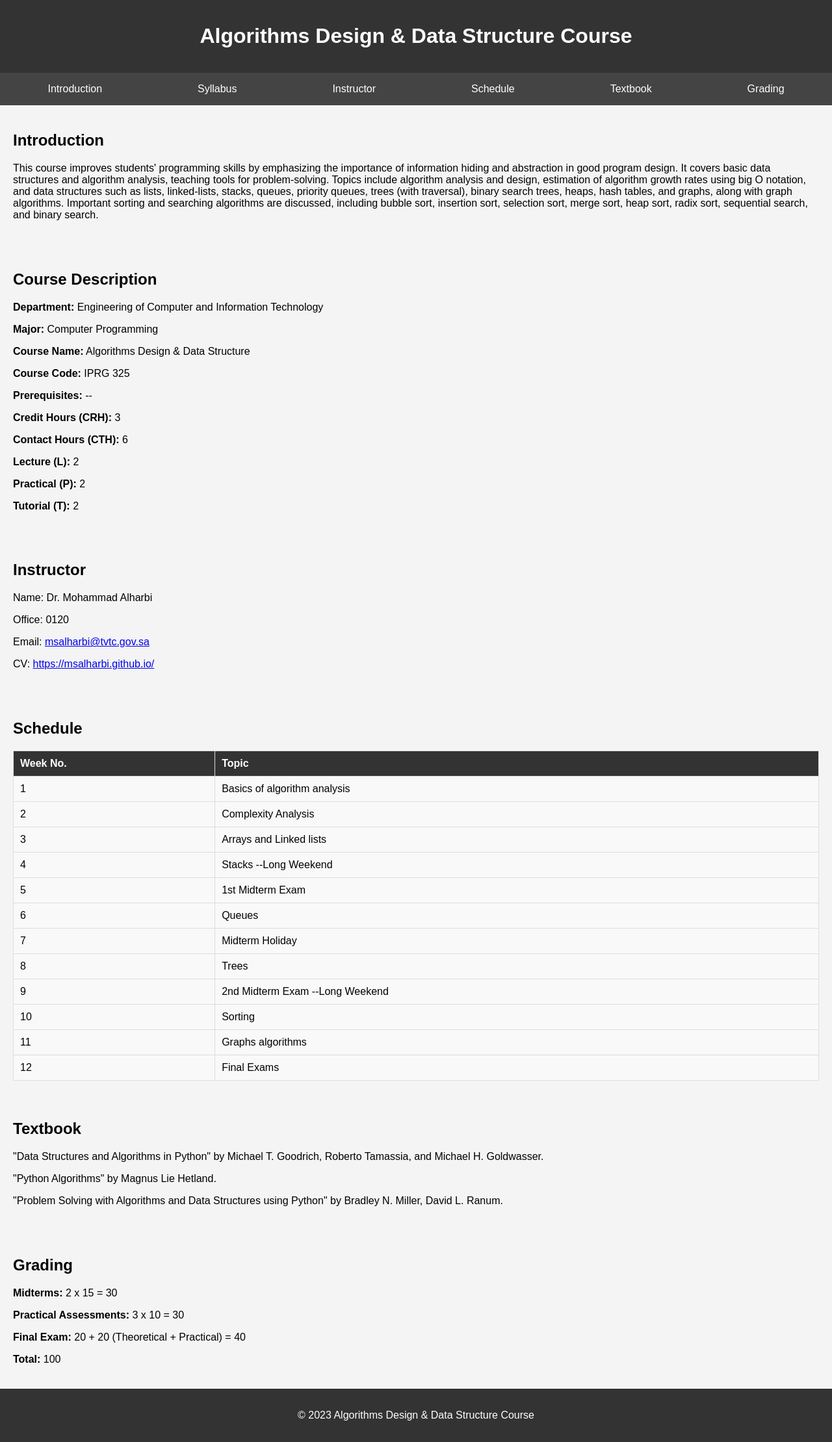
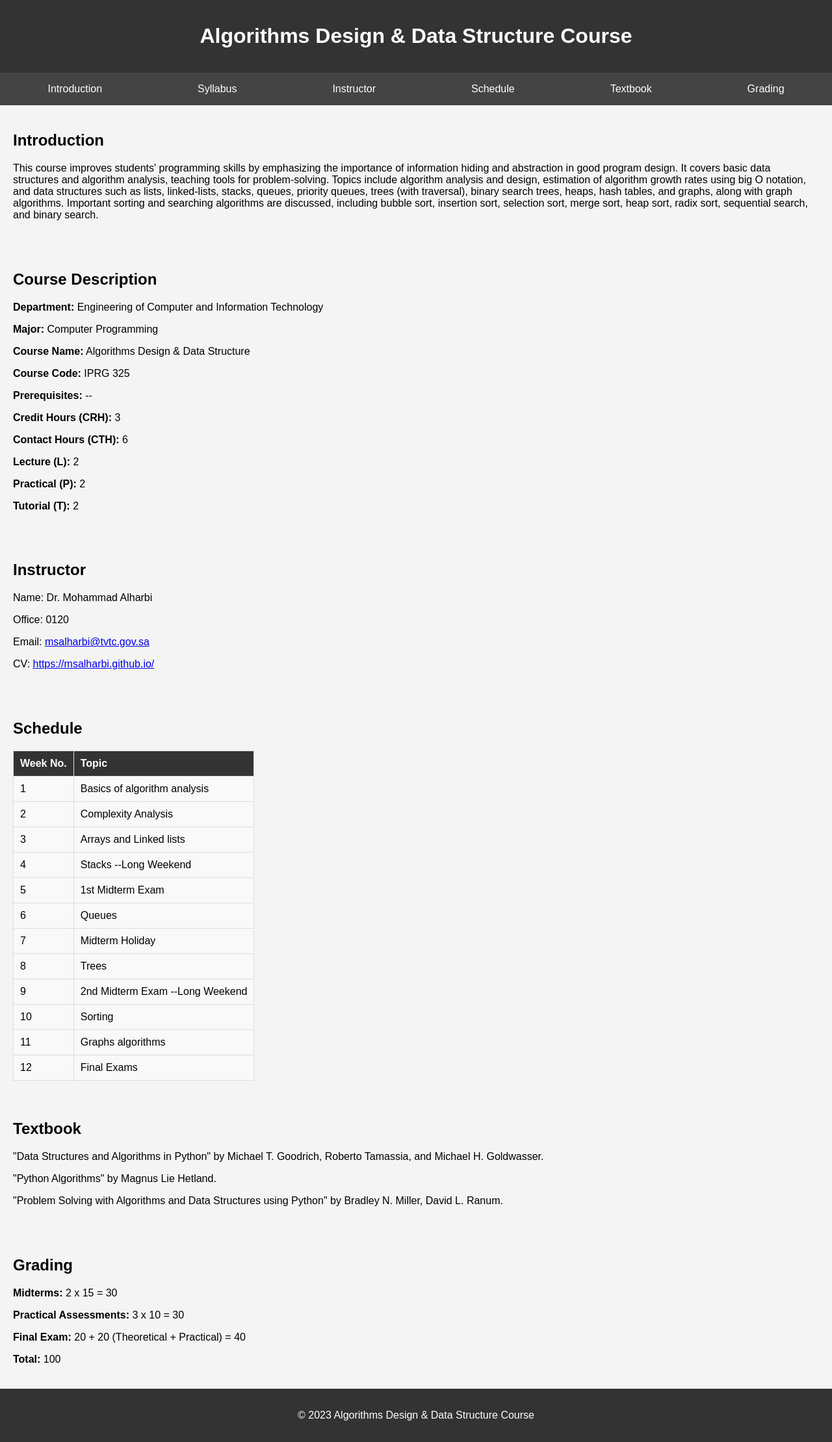
Before and after one commit to msalharbi/msalharbi.github.io, a Jekyll site: the page syllabus/IPRG_325.html, which Jekyll copies as it is, in a window 1280 px wide. Shown: the whole page at 65% size. Built offline with Jekyll 4.4.1, drawn with Linux system fonts in a browser that asks for light colours.

Commit message:
syllabus updated

```diff
--- a/syllabus/IPRG_325.html
+++ b/syllabus/IPRG_325.html
@@ -51,7 +51,7 @@
         }
 
         table {
-            width: 100%;
+            /* width: 100%; */
             border-collapse: collapse;
             margin-top: 20px;
         }
@@ -69,6 +69,7 @@
 
         td {
             background-color: #f9f9f9;
+            width: auto;
         }
 
         footer {
--- a/syllabus/IPRG_461.html
+++ b/syllabus/IPRG_461.html
@@ -51,7 +51,7 @@
         }
 
         table {
-            width: 100%;
+            /* width: 100%; */
             border-collapse: collapse;
             margin-top: 20px;
         }
@@ -69,6 +69,7 @@
 
         td {
             background-color: #f9f9f9;
+            width: auto;
         }
 
         footer {
--- a/syllabus/IPRG_473.html
+++ b/syllabus/IPRG_473.html
@@ -51,7 +51,7 @@
         }
 
         table {
-            width: 100%;
+            /* width: 100%; */
             border-collapse: collapse;
             margin-top: 20px;
         }
@@ -69,6 +69,7 @@
 
         td {
             background-color: #f9f9f9;
+            width: auto;
         }
 
         footer {
```
